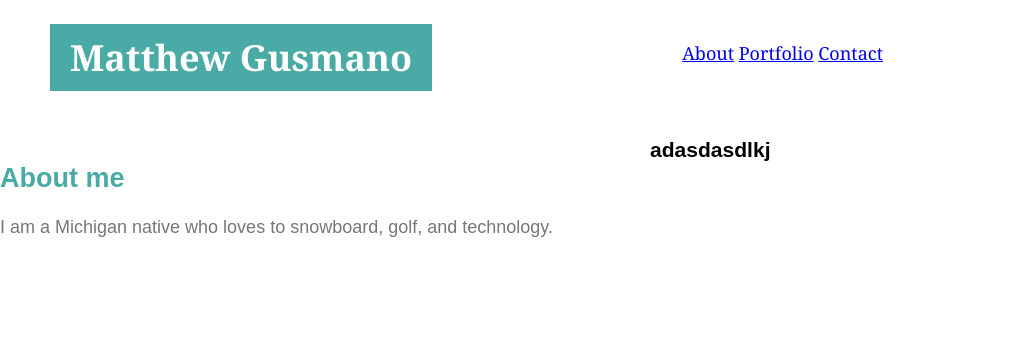
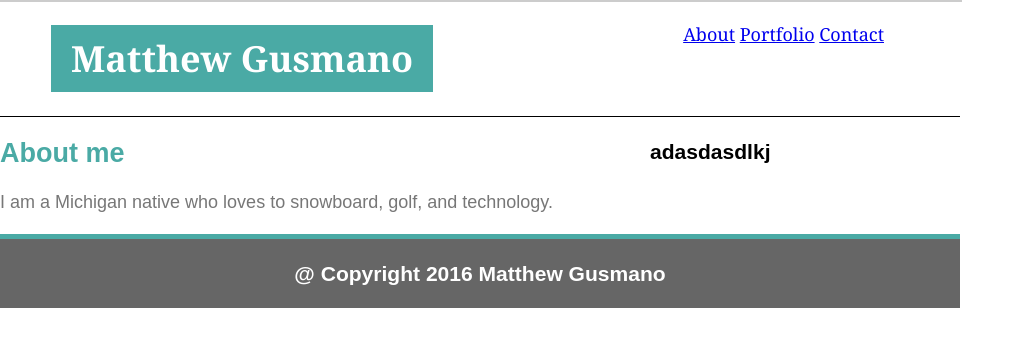
Before and after one commit to mgusmano84/Basic-Portfolio, a PHP site: page / in a window 1280 px wide. Shown: the top 347 px of the page, without its empty margins (0-1025 px from the left). Run offline with PHP 8.4, Linux system fonts and the light colour scheme.

Commit message:
updated portfolio page

```diff
--- a/Assets/css/style.css
+++ b/Assets/css/style.css
@@ -1,9 +1,3 @@
-
-
-header {background: #ffffff;
-	border: #cccccc;
-	width: 960px;}
-
 
 body {
 	margin: 0;
@@ -15,6 +9,12 @@ body {
 	color: #7777777;
 }
 
+#header {background: #ffffff;
+	border: 1px solid #cccccc;
+	width: 960px;
+
+}
+
 
 #box, #menu {float: left;}
 
@@ -24,25 +24,30 @@ body {
 	padding: 20px;
 	margin-left: 50px;
 
-
   }
 
 #menu {
 
   		color: #4aaaa5;
-  		margin: 40px 40px 40px 250px;
+  		margin: 20px 20px 0px 250px;
   		}
 
 
 
-.MainContent {background: #ffffff;
+
+#MainContent {background: white;
 			width: 960px;
-			border: #dddddd;
 			font-family: 'Arial', 'Helvetica Neue', Helvetica, sans-serif;
+			border-top: 1px solid black;
+			float: left;
+
 }
 
 #main, #sidebar {float: left;}
+
+
 #main {width: 650px;
+		margin left: 50px;
 		}
 
 #sidebar {width: 270px;}
@@ -54,10 +59,13 @@ p {color: #777777;}
 
 h2 {color: #4aaaa5}
 
-  color: white;
 
+footer {background: #666666;
+ 		font-family: 'Arial', 'Helvetica Neue', Helvetica, sans-serif;
+ 		width: 960px;
+ 		text-align: center;
+ 		float: left;
+ 		color: white;
+ 		border-top: 5px solid #4aaaa5;
 
-container {
-	width: 1024px;
-	background: #ffffff;
-	border: #cccccc;
+ }
--- a/index.html
+++ b/index.html
@@ -11,27 +11,32 @@
 
 <body>
 
-<header>
+<div id="header">
+
 
 <h1 id="box">Matthew Gusmano</h1>
 
-<section id="menu">
+
+
+<div id="menu">
 
 <a href="index.html">About</a>
 <a href="portfolio.html">Portfolio</a>
 <a href="contact.html">Contact</a>
 
-</section>
+</div>
 
-</header>
+</div>
 
-<div class="MainContent">
+
+
+<div id="MainContent">
 
 
 
 <section id="main">
 
-<img src="">
+
 
 <h2>About me</h2>
 
@@ -47,5 +52,12 @@
 
 </div>
 
+<footer>
+
+<h3>@ Copyright 2016 Matthew Gusmano</h3>
+
+</footer>
+</div>
+
 </body>
 </html>
```
